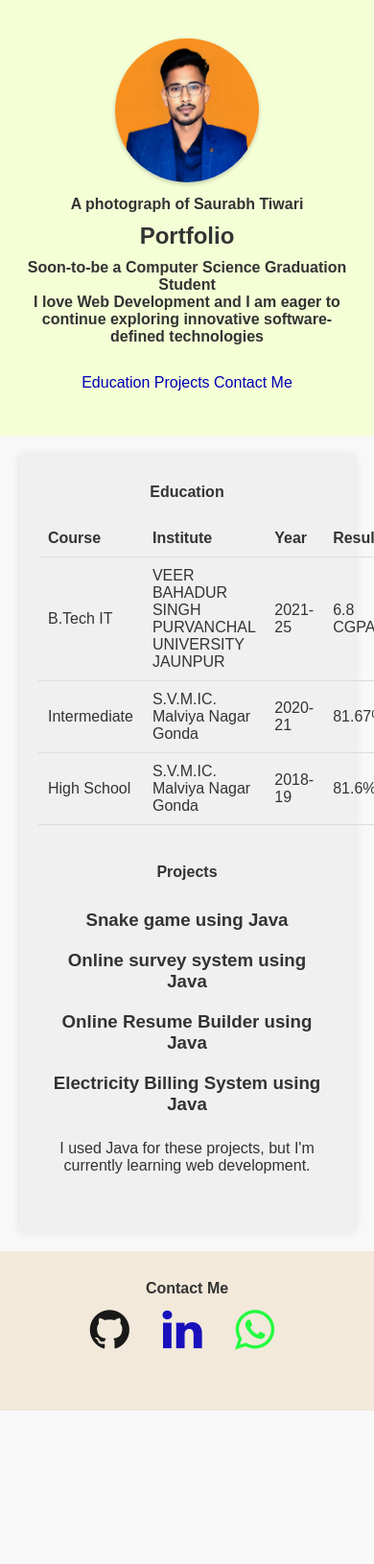
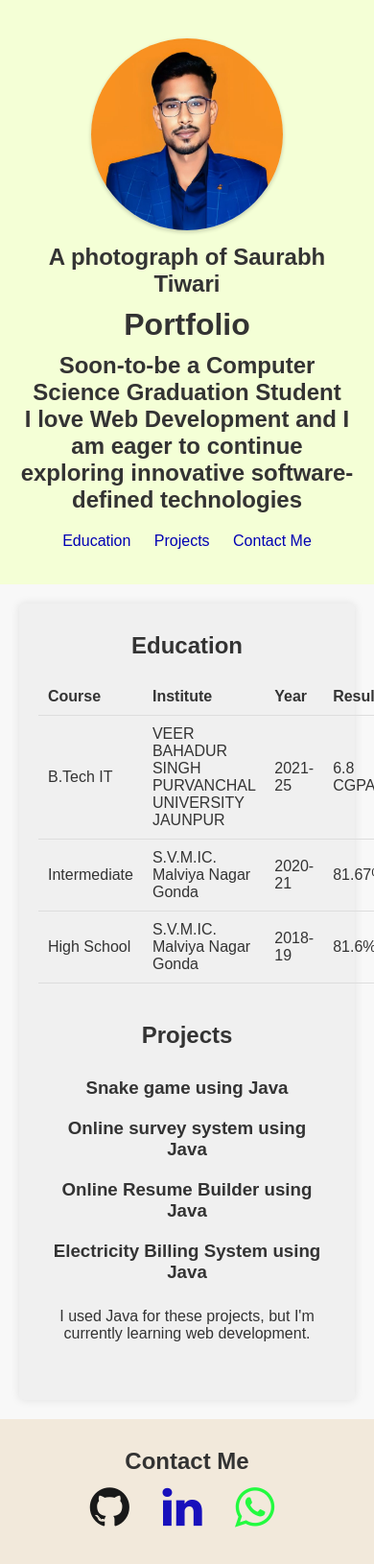
Before and after one commit to SAURABHTIWARIVBSPU/firstproject, a plain HTML site: page index.html in a window 390 px wide. Shown: the top 1630 px of the page at 96% size. Before the commit the page ends 1470 px from the top, so only its background shows below. Drawn offline with Linux system fonts and the light colour scheme.

Commit message:
Update index.html
same

```diff
--- a/index.html
+++ b/index.html
@@ -6,7 +6,6 @@
     <meta name="viewport" content="width=device-width, initial-scale=1.0">
     <title>Portfolio</title>
     <style>
-        /* Common styles for all devices */
         body {
             font-family: Arial, sans-serif;
             margin: 0;
@@ -103,46 +102,6 @@
             margin-right: 10px;
             vertical-align: middle;
             color: #7458f3;
-        }
-
-        /* Styles for phones */
-        @media only screen and (max-width: 600px) {
-            img {
-                width: 150px;
-                height: 150px;
-            }
-
-            h1 {
-                font-size: 24px;
-            }
-
-            h2 {
-                font-size: 16px;
-            }
-
-            nav ul {
-                display: block;
-            }
-
-            nav li {
-                margin: 10px 0;
-            }
-        }
-
-        /* Styles for tablets */
-        @media only screen and (min-width: 601px) and (max-width: 1024px) {
-            img {
-                width: 180px;
-                height: 180px;
-            }
-
-            h1 {
-                font-size: 28px;
-            }
-
-            h2 {
-                font-size: 18px;
-            }
         }
     </style>
     <link rel="stylesheet" href="https://cdnjs.cloudflare.com/ajax/libs/font-awesome/4.7.0/css/font-awesome.min.css">
@@ -244,7 +203,8 @@
                 </li>
                 <li>
                     <a href="https://www.linkedin.com/in/saurabh-tiwari-a3296b227/">
-                        <i class="fa fa-linkedin" style="font-size: 48px; color: rgb(24, 16, 188)"></i>
+
+                        <i class="fa fa-linkedin" style="font-size: 48px; color: rgb(24, 16, 188)"></i
                     </a>
                 </li>
                 <li>
```
